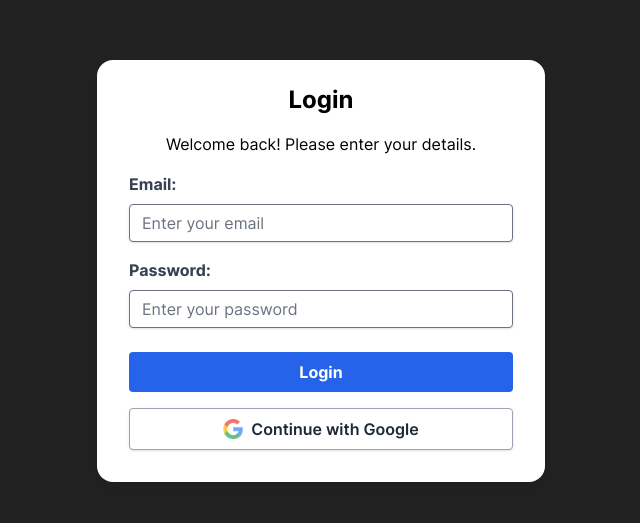
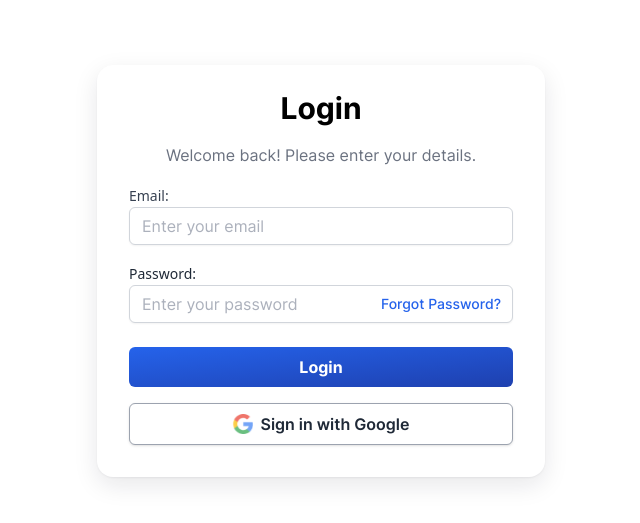
Before and after one commit to faizan-alam/next-js-test-task, a Next.js app: page /loginScreen in a window 1280 px wide. Shown: the part 129-652 px from the top of the page, without its empty margins (319-959 px from the left). Built offline with nearby package versions, Linux system fonts and the light colour scheme.

Commit message:
refactors of files and designs

```diff
--- /dev/null
+++ b/src/features/loginScreen/loginCard/index.tsx
@@ -0,0 +1,112 @@
+import * as React from 'react';
+
+import NextImage from '@/components/NextImage';
+import { images } from '@/theme';
+
+export default function LoginCard({
+  handleSubmit,
+  handleEmailChange,
+  handlePasswordChange,
+  handleGoogleLogin,
+  email,
+  password,
+}: any) {
+  return (
+    <div
+      className='rounded rounded-xl bg-white px-8 pb-8 pt-6 shadow-lg'
+      style={{
+        boxShadow:
+          '0px 1px 2px rgba(16, 24, 40, 0.05), 0px 8px 24px rgba(16, 24, 40, 0.1)',
+        borderRadius: '16px',
+      }}
+    >
+      <p
+        className='mb-4'
+        style={{
+          //fontFamily: "'Inter Tight'",
+          fontStyle: 'normal',
+          fontWeight: 700,
+          fontSize: '30px',
+          lineHeight: '38px',
+          textAlign: 'center',
+        }}
+      >
+        Login
+      </p>
+      <p className='font-inter-tight mb-4 text-center text-base font-normal leading-6 text-gray-500'>
+        Welcome back! Please enter your details.
+      </p>
+      <form onSubmit={handleSubmit}>
+        <div className='mb-4'>
+          <label
+            className='lg:text-gray-800" font-sans text-base font-medium font-normal leading-5 text-gray-700 lg:text-sm lg:font-normal'
+            htmlFor='email'
+          >
+            Email:
+          </label>
+          <input
+            className='focus:shadow-outline w-full appearance-none rounded-md border border-gray-300 px-3 py-2 leading-tight text-gray-700 placeholder-[#ACB1BC] shadow-sm focus:outline-none'
+            id='email'
+            type='email'
+            placeholder='Enter your email'
+            value={email}
+            onChange={handleEmailChange}
+            required
+          />
+        </div>
+        <div className='mb-6'>
+          <label
+            className='font-sans text-base font-medium font-normal leading-5 text-gray-700 lg:text-sm lg:font-normal lg:text-gray-800'
+            htmlFor='password'
+          >
+            Password:
+          </label>
+          <div className='relative'>
+            <input
+              className='focus:shadow-outline w-full appearance-none rounded-md border border-gray-300 px-3 py-2 leading-tight text-gray-700 placeholder-[#ACB1BC] shadow-sm focus:outline-none'
+              id='password'
+              type='password'
+              placeholder='Enter your password'
+              value={password}
+              onChange={handlePasswordChange}
+              required
+            />
+            <a
+              href='#'
+              className='font-inter-tight absolute inset-y-0 right-0 flex items-center pr-3 text-base font-medium leading-5 text-blue-600 text-blue-600 hover:text-blue-800 lg:text-sm'
+            >
+              Forgot Password?
+            </a>
+          </div>
+        </div>
+        <button
+          className='focus:shadow-outline mb-4 rounded-md bg-gradient-to-br from-blue-600 to-blue-800 px-4 py-2 font-bold text-white focus:outline-none'
+          type='submit'
+          style={{
+            width: '100%',
+            backgroundColor:
+              'linear-gradient(180deg, #2D66F8 0%, #2A5EE6 52.08%, #2554CC 100%)',
+          }}
+        >
+          Login
+        </button>
+
+        <button
+          className='flex items-center justify-center gap-0 rounded-md border border-gray-400 bg-white px-4 py-2 font-semibold text-gray-800 shadow hover:bg-gray-100'
+          onClick={handleGoogleLogin}
+          style={{ width: '100%' }}
+        >
+          <NextImage
+            useSkeleton
+            className='mr-2'
+            src={images.googleLogo}
+            width='20'
+            height='20'
+            alt='Icon'
+          />
+          <span>Sign in with Google</span>
+        </button>
+      </form>
+    </div>
+  );
+}
--- a/src/pages/loginScreen/index.tsx
+++ b/src/pages/loginScreen/index.tsx
@@ -6,6 +6,7 @@ import ArrowLink from '@/components/links/ArrowLink';
 import Seo from '@/components/Seo';
 import { images } from '@/theme';
 import NextImage from '@/components/NextImage';
+import LoginCard from '@/features/loginScreen/loginCard';
 
 export default function Login() {
   const [email, setEmail] = React.useState('');
@@ -21,7 +22,6 @@ export default function Login() {
 
   const handleSubmit = (event: any) => {
     event.preventDefault();
-    // TODO: handle login logic
   };
 
   const handleGoogleLogin = () => {
@@ -30,90 +30,17 @@ export default function Login() {
   return (
     <Layout>
       <Seo templateTitle='Login' />
-      <div className='bg-dark flex h-screen items-center justify-center'>
+      {/* //convert blow divs in a background component */}
+      <div className='bg-light flex h-screen items-center justify-center'>
         <div className='w-full max-w-md'>
-          <div
-            className='rounded rounded-xl bg-white px-8 pb-8 pt-6 shadow-lg'
-            style={{
-              boxShadow:
-                '0px 1px 2px rgba(16, 24, 40, 0.05), 0px 8px 24px rgba(16, 24, 40, 0.1)',
-              borderRadius: '16px',
-            }}
-          >
-            <h1 className='mb-4 text-center text-2xl font-bold'>Login</h1>
-            <p className='mb-4 text-center'>
-              Welcome back! Please enter your details.
-            </p>
-            <form onSubmit={handleSubmit}>
-              <div className='mb-4'>
-                <label
-                  className='mb-2 block font-bold text-gray-700'
-                  htmlFor='email'
-                >
-                  Email:
-                </label>
-                <input
-                  className='focus:shadow-outline w-full appearance-none rounded border px-3 py-2 leading-tight text-gray-700 shadow focus:outline-none'
-                  id='email'
-                  type='email'
-                  placeholder='Enter your email'
-                  value={email}
-                  onChange={handleEmailChange}
-                  required
-                />
-              </div>
-              <div className='mb-6'>
-                <label
-                  className='mb-2 block font-bold text-gray-700'
-                  htmlFor='password'
-                >
-                  Password:
-                </label>
-                <input
-                  className='focus:shadow-outline w-full appearance-none rounded border px-3 py-2 leading-tight text-gray-700 shadow focus:outline-none'
-                  id='password'
-                  type='password'
-                  placeholder='Enter your password'
-                  value={password}
-                  onChange={handlePasswordChange}
-                  required
-                />
-              </div>
-              <button //bg-gradient-to-br from-blue-600 to-blue-800
-                className='focus:shadow-outline mb-4 rounded bg-blue-600 from-blue-600 to-blue-800 px-4 py-2 font-bold text-white hover:bg-gradient-to-br focus:outline-none '
-                type='submit'
-                style={{
-                  width: '100%',
-                  backgroundColor:
-                    'linear-gradient(180deg, #2D66F8 0%, #2A5EE6 52.08%, #2554CC 100%)',
-                }}
-              >
-                Login
-              </button>
-              {/* <button //GoogleIcon.png
-                className='rounded border border-gray-400 bg-white px-4 py-2 font-semibold text-gray-800 shadow hover:bg-gray-100'
-                onClick={handleGoogleLogin}
-                style={{ width: '100%' }}
-              >
-                Continue with Google
-              </button> */}
-              <button
-                className='flex items-center justify-center gap-0 rounded border border-gray-400 bg-white px-4 py-2 font-semibold text-gray-800 shadow hover:bg-gray-100'
-                onClick={handleGoogleLogin}
-                style={{ width: '100%' }}
-              >
-                <NextImage
-                  useSkeleton
-                  className='mr-2'
-                  src={images.googleLogo}
-                  width='20'
-                  height='20'
-                  alt='Icon'
-                />
-                <span>Continue with Google</span>
-              </button>
-            </form>
-          </div>
+          <LoginCard
+            handleSubmit={handleSubmit}
+            handleEmailChange={handleEmailChange}
+            handlePasswordChange={handlePasswordChange}
+            handleGoogleLogin={handleGoogleLogin}
+            email={email}
+            password={password}
+          />
         </div>
       </div>
     </Layout>
--- a/src/pages/onboarding/Steps/CustomizePromts/index.tsx
+++ b/src/pages/onboarding/Steps/CustomizePromts/index.tsx
@@ -90,6 +90,7 @@ export default function CustomizePrompt() {
         You can change these at any time by heading over to the settings tab
         within the app!
       </p>
+      <br />
     </div>
   );
 }
--- a/src/pages/onboarding/Steps/JobList/index.tsx
+++ b/src/pages/onboarding/Steps/JobList/index.tsx
@@ -28,6 +28,7 @@ export default function JobList() {
         Either check the jobs dashboard or just sit back and wait for you to be
         notified in your chosen platforms!
       </p>
+      <br />
     </div>
   );
 }
--- a/src/pages/onboarding/Steps/newScrape/index.tsx
+++ b/src/pages/onboarding/Steps/newScrape/index.tsx
@@ -26,6 +26,7 @@ export default function NewScrape() {
         Lorem ipsum dolor sit amet consectetur. Ut sit vel fames egestas
         integer. Purus ipsum amet scelerisque commodo dui ut.
       </p>
+      <br />
     </div>
   );
 }
--- a/src/pages/onboarding/Steps/scrapeData/index.tsx
+++ b/src/pages/onboarding/Steps/scrapeData/index.tsx
@@ -20,13 +20,21 @@ export default function scrapeData() {
         style={{ display: 'block', marginLeft: '120px' }}
       />
       <div className='flex justify-between'>
-        <h4>Create a new scrape</h4>
+        <h4>Enter scrape data </h4>
         <p className='bg-[#EEF3FF] p-2 text-[#0053E1]'>3/4</p>
       </div>
+      <p>On this modal section, enter the details of your scrape</p>
+      <br />
       <p>
-        Lorem ipsum dolor sit amet consectetur. Ut sit vel fames egestas
-        integer. Purus ipsum amet scelerisque commodo dui ut.
+        Here you can choose where you will like to be notified, the interval of
+        your scrape and the Upwork RSS feed for your jobs
       </p>
+      <br />
+      <p>
+        Don't worry, on the form we'll have a video showing you exactly how to
+        get this information
+      </p>
+      <br />
     </div>
   );
 }
--- a/src/pages/onboarding/index.tsx
+++ b/src/pages/onboarding/index.tsx
@@ -4,7 +4,7 @@ import { RiAlarmWarningFill } from 'react-icons/ri';
 import Layout from '@/components/layout/Layout';
 import ArrowLink from '@/components/links/ArrowLink';
 import Seo from '@/components/Seo';
-import Stepper from '@/features/Stepper';
+import Stepper from '@/features/onboarding/Stepper';
 import CustomizePrompt from '@/pages/onboarding/Steps/CustomizePromts';
 import NewScrape from '@/pages/onboarding/Steps/newScrape';
 import ScrapeData from '@/pages/onboarding/Steps/scrapeData';
```
Also changed, not shown: src/features/onboarding/Stepper/index.tsx (renamed from src/features/Stepper/index.tsx).
